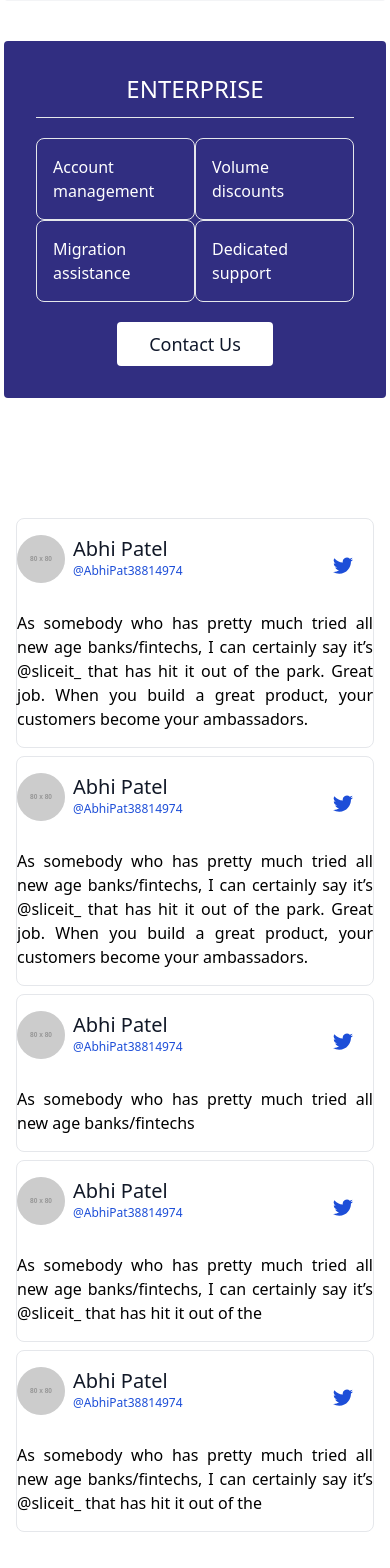
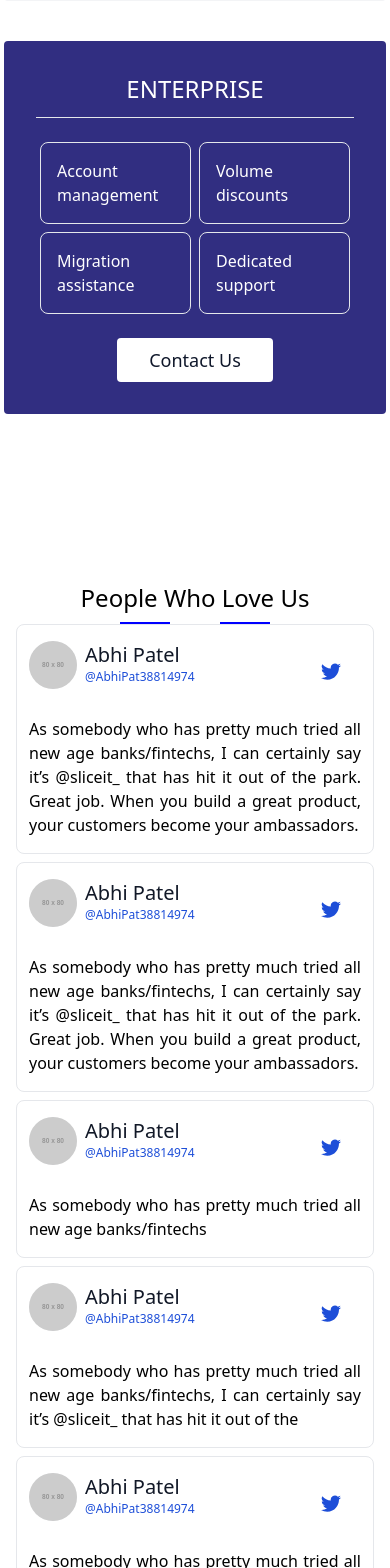
Before and after one commit to AbhiPatel10/goldengate, a Next.js app: page / in a window 390 px wide. Shown: the part 1380-2948 px from the top of the page. Built offline with nearby package versions, Linux system fonts and the light colour scheme.

Commit message:
make it better

```diff
--- a/components/Footer.js
+++ b/components/Footer.js
@@ -8,7 +8,7 @@ const Footer = () => {
     return (
         <>
             <footer class="text-gray-600 Footer-Main body-font">
-                <div class="container px-5 pb-16 pt-60 mx-auto flex md:items-center lg:items-start md:flex-row md:flex-nowrap flex-wrap flex-col">
+                <div class="container px-5 pb-16 pt-44 mx-auto flex md:items-center lg:items-start md:flex-row md:flex-nowrap flex-wrap flex-col">
                     <div class="w-64 flex-shrink-0 md:mx-0 mx-auto text-center md:text-left">
                         <a class="flex title-font font-medium items-center md:justify-start justify-center text-gray-900">
                             <Image src={FooterImg} width={180} />
--- a/components/MainCard.js
+++ b/components/MainCard.js
@@ -3,9 +3,9 @@ import React from 'react'
 const Maincard = () => {
     return (
         <>
-            <div class="h-full main-card-container  mx-14 py-14 rounded">
-                <p class="leading-relaxed mb-6 text-center text-4xl text-gray-900 font-semibold ">Ready to join the Golden Gate Capital Community?</p>
-                <button class="flex mx-auto mt-5 text-white  border-0 py-2 px-8 focus:outline-none  rounded text-lg">Create Account</button>
+            <div class="h-full main-card-container sm:px-10 px-4 sm:mx-14 mx-6 py-14 rounded">
+                <p class="leading-relaxed mb-6 text-center sm:text-3xl md:text-4xl text-2xl text-gray-900 font-semibold ">Ready to join the Golden Gate Capital Community?</p>
+                <button class="flex mx-auto mt-10 text-white  border-0 py-2 px-8 focus:outline-none rounded text-lg">Create Account</button>
             </div>
         </>
     )
--- a/components/Pricing.js
+++ b/components/Pricing.js
@@ -45,7 +45,7 @@ const Pricing = () => {
                                 <h1 className='title-font text-2xl flex justify-center text-white pb-3'>ENTERPRISE</h1>
                                 <hr />
                                 <div class="flex flex-wrap mt-5">
-                                    <div class="w-1/2">
+                                    <div class="w-1/2 p-1">
                                         <div class="h-full flex items-center border-gray-200 border p-4 rounded-lg">
                                             <div class="flex-grow">
                                                 <h2 class="text-white title-font font-medium">
@@ -53,7 +53,7 @@ const Pricing = () => {
                                             </div>
                                         </div>
                                     </div>
-                                    <div class=" w-1/2">
+                                    <div class=" w-1/2 p-1">
                                         <div class="h-full flex items-center border-gray-200 border p-4 rounded-lg">
                                             <div class="flex-grow">
                                                 <h2 class="text-white title-font font-medium">Volume discounts</h2>
@@ -62,7 +62,7 @@ const Pricing = () => {
                                     </div>
                                 </div>
                                 <div class="flex flex-wrap ">
-                                    <div class="w-1/2">
+                                    <div class="w-1/2 p-1">
                                         <div class="h-full flex items-center border-gray-200 border p-4 rounded-lg">
                                             <div class="flex-grow">
                                                 <h2 class="text-white title-font font-medium">
@@ -70,7 +70,7 @@ const Pricing = () => {
                                             </div>
                                         </div>
                                     </div>
-                                    <div class=" w-1/2">
+                                    <div class=" w-1/2 p-1">
                                         <div class="h-full flex items-center border-gray-200 border p-4 rounded-lg">
                                             <div class="flex-grow">
                                                 <h2 class="text-white title-font font-medium">	Dedicated support</h2>
--- a/components/Testimonial.js
+++ b/components/Testimonial.js
@@ -6,7 +6,7 @@ const Testimonial = () => {
         <>
             <div class="m-auto px-4 container grid lg:grid-cols-4 md:grid-cols-3 grid-rows-2 lg:gap-4 md:gap-2 gap-2">
                 <div class="lg:col-span-1 md:col-span-1 row-span-2">
-                    <div class="h-full border-gray-200 border py-4 lg:px-4 md:px-3 rounded-lg">
+                    <div class="h-full border-gray-200 border py-4 lg:px-4 md:px-3 px-3 rounded-lg">
                         <div className="flex justify-between">
                             <div className="flex">
                                 <img
@@ -32,7 +32,7 @@ const Testimonial = () => {
                     </div>
                 </div>
                 <div class="lg:col-span-2 md:col-span-2 row-span-1">
-                    <div class="h-full overflow-hidden border-gray-200 border py-4 lg:px-4 md:px-3 rounded-lg">
+                    <div class="h-full overflow-hidden border-gray-200 border py-4 lg:px-4 md:px-3 px-3  rounded-lg">
                         <div className="flex justify-between">
                             <div className="flex">
                                 <img
@@ -58,7 +58,7 @@ const Testimonial = () => {
                     </div>
                 </div>
                 <div class="lg:col-span-1 col-span-1">
-                    <div class="h-full overflow-hidden border-gray-200 border py-4 lg:px-4 md:px-3 rounded-lg">
+                    <div class="h-full overflow-hidden border-gray-200 border py-4 lg:px-4 md:px-3 px-3  rounded-lg">
                         <div className="flex justify-between">
                             <div className="flex">
                                 <img
@@ -81,7 +81,7 @@ const Testimonial = () => {
                     </div>
                 </div>
                 <div class="">
-                    <div class="h-full overflow-hidden border-gray-200 border py-4 lg:px-4 md:px-3 rounded-lg">
+                    <div class="h-full overflow-hidden border-gray-200 border py-4 lg:px-4 md:px-3 px-3  rounded-lg">
                         <div className="flex justify-between">
                             <div className="flex">
                                 <img
@@ -105,7 +105,7 @@ const Testimonial = () => {
                     </div>
                 </div>
                 <div class="lg:col-span-2 md:col-span-3">
-                    <div class="h-full overflow-hidden border-gray-200 border py-4 lg:px-4 md:px-3 rounded-lg">
+                    <div class="h-full overflow-hidden border-gray-200 border py-4 lg:px-4 md:px-3 px-3  rounded-lg">
                         <div className="flex justify-between">
                             <div className="flex">
                                 <img
--- a/pages/index.js
+++ b/pages/index.js
@@ -16,6 +16,7 @@ const Home = () => {
       <Navbar />
       <Herosec />
       <Pricing />
+      <SectionHeader title="People Who Love Us" />
       <Testimonial />
       <SectionHeader title="The Company advantages" />
       <Advantages />
--- a/styles/maincard.css
+++ b/styles/maincard.css
@@ -1,15 +1,16 @@
 .main-card-container{
     position: relative;
     top: 90px;
-    background-color: rgba(50, 50, 50, 0.8);
+    /* background-color: rgba(50, 50, 50, 0.8); */
+    background-color: rgb(250, 194, 19, 0.8);
     backdrop-filter: blur(10px);
 
 }
 .main-card-container p {
-    color: #ffffff
+    color: #393e39
 }
 .main-card-container button{
-    background-color: rgb(243, 243, 57);
-    color: #4F46E5;
+    background-color: #4F46E5;
+    color: rgb(250, 194, 19);
     font-weight: 600;
 }
```
